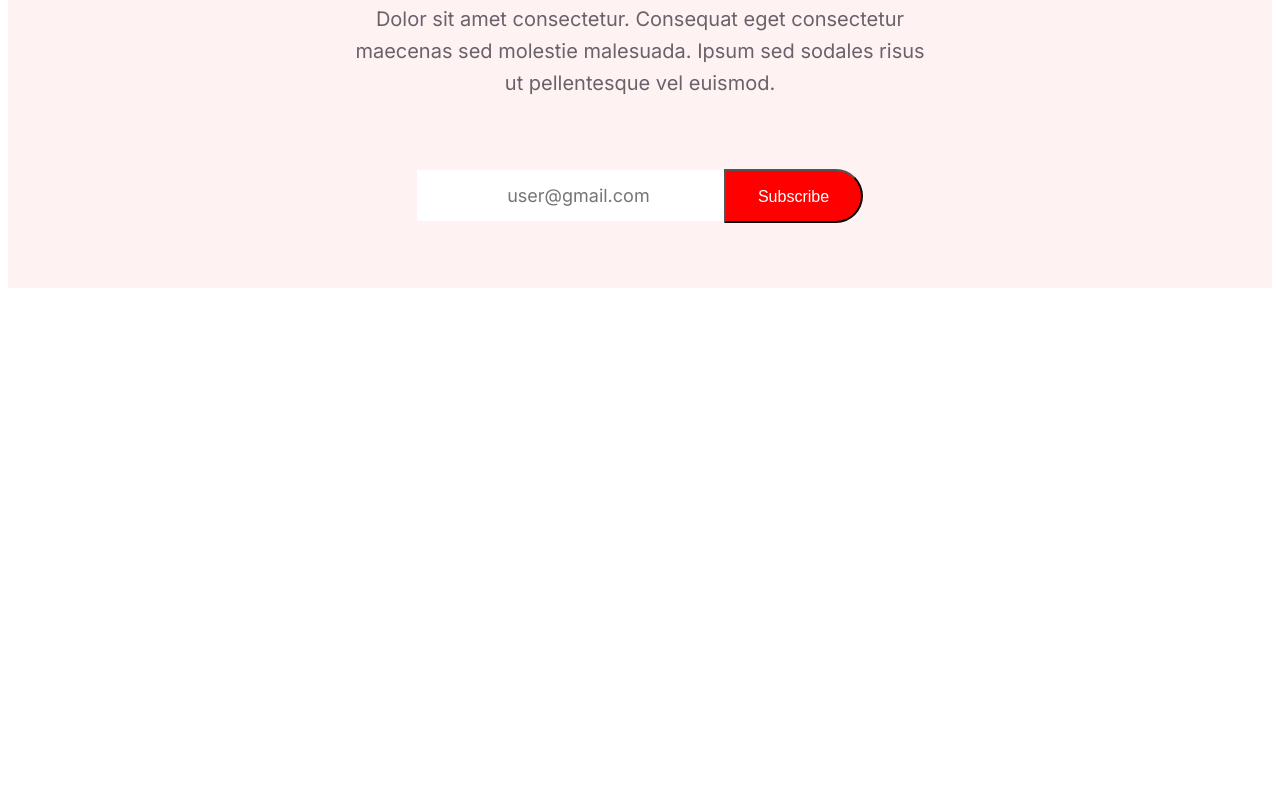
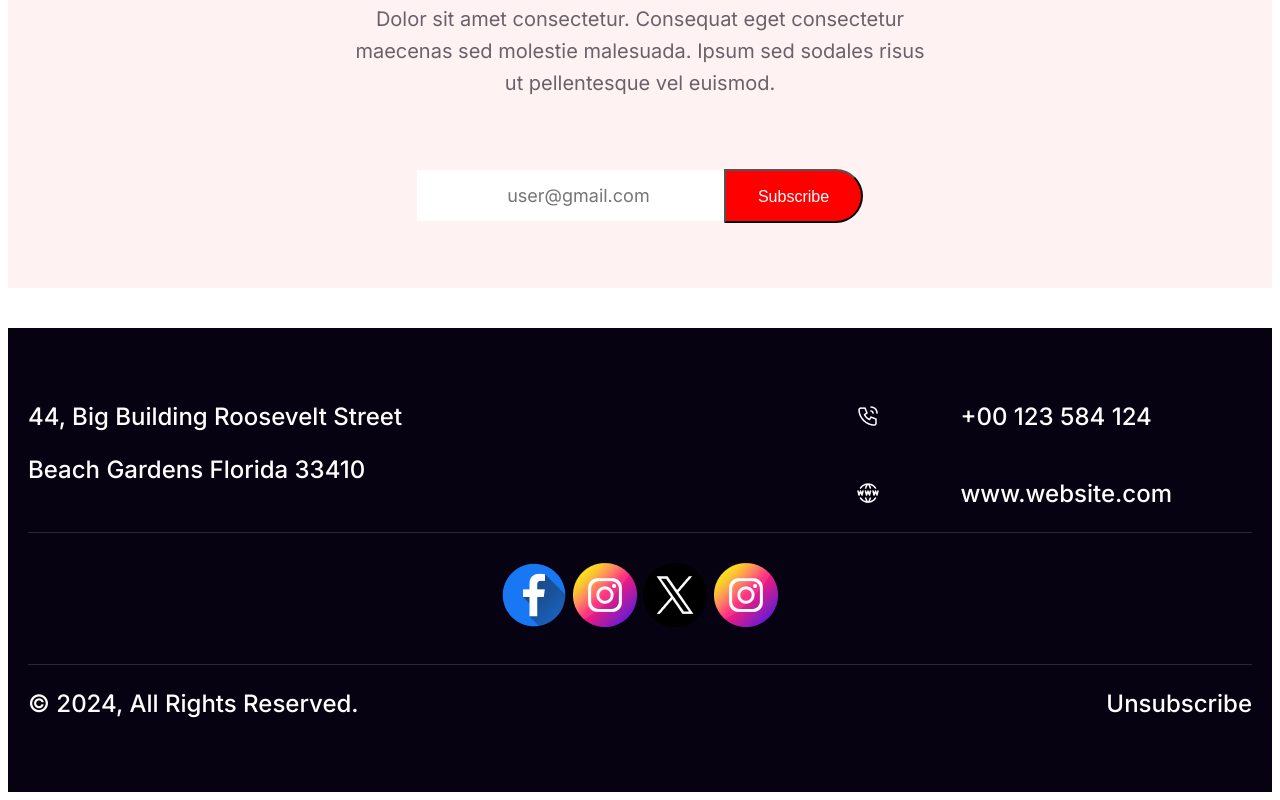
Before and after one commit to Imran-Hossain-Dev/new-year, a plain HTML site: page index.html in a window 1280 px wide. Shown: the part 6601-7401 px from the top of the page. Before the commit the page ends 6929 px from the top, so only its background shows below. Drawn offline with Linux system fonts and the light colour scheme; a web font is replaced by a local one.

Commit message:
footer section done

```diff
--- a/index.html
+++ b/index.html
@@ -138,8 +138,43 @@
 </section>
 
     </main>
+
     <footer>
+        <div>
+            <div class="up-footer">
+                <div>
+                    <p>44, Big Building Roosevelt Street</p>
+                    <p>Beach Gardens Florida 33410</p>
+                </div>
+                <div>
+                    <div class="sub-up-footer">
+                        <img class="sub-up-footer" src="images/icons/Call.png" alt="">
+                        <p>+00 123 584 124</p>
+                    </div>
+                    <div class="sub-up-footer">
+                        <img class="sub-up-footer" src="images/icons/Website.png" alt="">
+                        <p>www.website.com</p>
+                    </div>
 
+                </div>
+            </div>
+            <div class="horizontal-style"></div>
+            <div class="icon-section">
+                <img src="images/icons/Facebook.png" alt="">
+                <img src="images/icons/Instagram.png" alt="">
+                <img src="images/icons/Twitter.png" alt="">
+                <img src="images/icons/Instagram.png" alt="">
+            </div>
+            <div class="horizontal-style"></div>
+            <div class="bottom-section">
+                <div>
+                    <p>© 2024, All Rights Reserved.</p>
+                </div>
+                <div>
+                    <p>Unsubscribe</p>
+                </div>
+            </div>
+        </div>
     </footer>
 
 </body>
--- a/styles/style.css
+++ b/styles/style.css
@@ -326,7 +326,7 @@ font-weight: 700;
     justify-content: space-between;
 }
 .coomon-margin-sher{
-    margin-right: 5px;
+    margin-right: 10px;
 }
 
 /* subscribe section dessing */
@@ -380,3 +380,50 @@ font-weight: 700;
         border-radius: 0 80px 80px 0;
 
      }
+
+     /* footer section styles */
+
+     footer{
+        background-color: #070211;
+        color: #FFF;
+        font-family: Inter;
+        font-size: 24px;
+        font-weight: 500;
+        padding: 50px 20px;
+
+
+
+     }
+
+     .up-footer{
+        display: flex;
+        justify-content: space-between;
+     }
+
+
+     .sub-up-footer{
+        vertical-align: top;
+
+            margin-right: 10px;
+            position: relative;
+            object-fit: contain;
+            display: flex;
+            margin-right: 80px;
+     }
+
+.horizontal-style{
+    background: rgba(255, 255, 255, 0.15);
+    width: 100%;
+    height: 1px;
+}
+
+.icon-section{
+    align-items: center;
+    text-align: center;
+    padding: 30px 0;
+}
+
+.bottom-section{
+    display: flex;
+    justify-content: space-between;
+}
```
